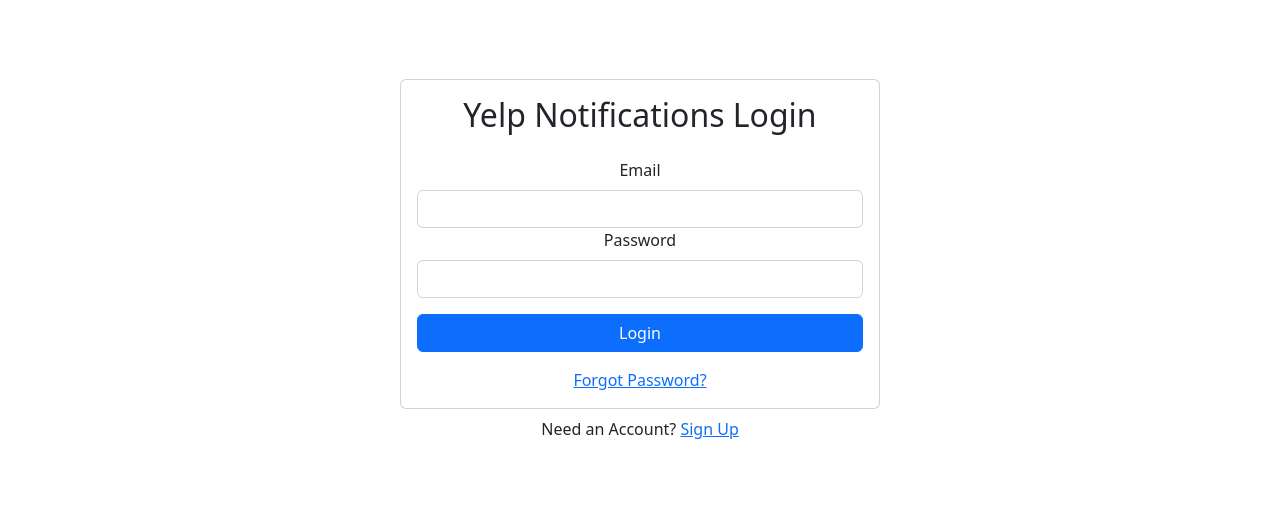
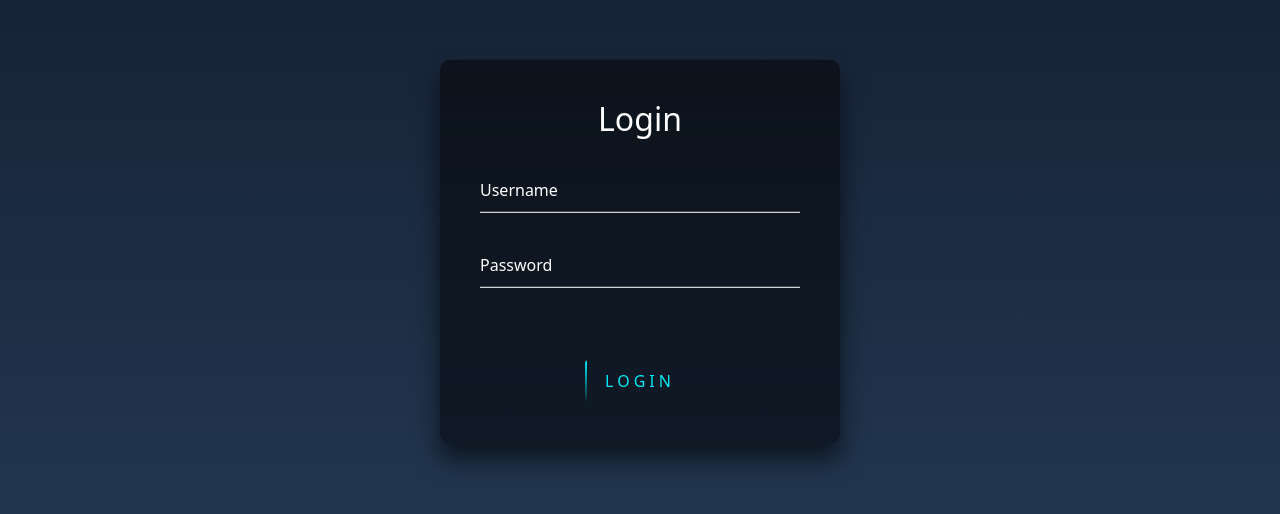
Before and after one commit to erikchan1000/yelp-project, a React (Create React App) app: page /login in a window 1280 px wide. Shown: the part 148-662 px from the top of the page. Built offline with nearby package versions, Linux system fonts and the light colour scheme; no server answers.

Commit message:
Improved Login Page Animation

```diff
--- /dev/null
+++ b/src/components/Login.css
@@ -0,0 +1,167 @@
+html {
+    height: 100%;
+  }
+  body {
+    margin:0;
+    padding:0;
+    font-family: sans-serif;
+    background: linear-gradient(#141e30, #243b55);
+  }
+
+  .login-box {
+    position: absolute;
+    top: 50%;
+    left: 50%;
+    width: 400px;
+    padding: 40px;
+    transform: translate(-50%, -50%);
+    background: rgba(0,0,0,.5);
+    box-sizing: border-box;
+    box-shadow: 0 15px 25px rgba(0,0,0,.6);
+    border-radius: 10px;
+  }
+
+  .login-box h2 {
+    margin: 0 0 30px;
+    padding: 0;
+    color: #fff;
+    text-align: center;
+  }
+
+  .login-box .user-box {
+    position: relative;
+  }
+
+  .login-box .user-box input {
+    width: 100%;
+    padding: 10px 0;
+    font-size: 16px;
+    color: #fff;
+    margin-bottom: 30px;
+    border: none;
+    border-bottom: 1px solid #fff;
+    outline: none;
+    background: transparent;
+  }
+  .login-box .user-box label {
+    position: absolute;
+    top:0;
+    left: 0;
+    padding: 10px 0;
+    font-size: 16px;
+    color: #fff;
+    pointer-events: none;
+    transition: .5s;
+  }
+
+  .login-box .user-box input:focus ~ label,
+  .login-box .user-box input:valid ~ label {
+    top: -20px;
+    left: 0;
+    color: #03e9f4;
+    font-size: 12px;
+  }
+
+  .login-box form button {
+    position: relative;
+    display: inline-block;
+    padding: 10px 20px;
+    color: #03e9f4;
+    font-size: 16px;
+    text-decoration: none;
+    text-transform: uppercase;
+    overflow: hidden;
+    transition: .5s;
+    margin-top: 40px;
+    letter-spacing: 4px
+  }
+
+  .login-box button:hover {
+    background: #03e9f4;
+    color: #fff;
+    border-radius: 5px;
+    box-shadow: 0 0 5px #03e9f4,
+                0 0 25px #03e9f4,
+                0 0 50px #03e9f4,
+                0 0 100px #03e9f4;
+  }
+
+  .login-box button span {
+    position: absolute;
+    display: block;
+  }
+
+  .login-box button span:nth-child(1) {
+    top: 0;
+    left: -100%;
+    width: 100%;
+    height: 2px;
+    background: linear-gradient(90deg, transparent, #03e9f4);
+    animation: btn-anim1 2s linear infinite;
+  }
+
+  @keyframes btn-anim1 {
+    0% {
+      left: -100%;
+    }
+    50%,100% {
+      left: 100%;
+    }
+  }
+
+  .login-box button span:nth-child(2) {
+    top: -100%;
+    right: 0;
+    width: 2px;
+    height: 100%;
+    background: linear-gradient(180deg, transparent, #03e9f4);
+    animation: btn-anim2 2s linear infinite;
+    animation-delay: .25s
+  }
+
+  @keyframes btn-anim2 {
+    0% {
+      top: -100%;
+    }
+    50%,100% {
+      top: 100%;
+    }
+  }
+
+  .login-box button span:nth-child(3) {
+    bottom: 0;
+    right: -100%;
+    width: 100%;
+    height: 2px;
+    background: linear-gradient(270deg, transparent, #03e9f4);
+    animation: btn-anim3 2s linear infinite;
+    animation-delay: .5s
+  }
+
+  @keyframes btn-anim3 {
+    0% {
+      right: -100%;
+    }
+    50%,100% {
+      right: 100%;
+    }
+  }
+
+  .login-box button span:nth-child(4) {
+    bottom: -100%;
+    left: 0;
+    width: 2px;
+    height: 100%;
+    background: linear-gradient(360deg, transparent, #03e9f4);
+    animation: btn-anim4 2s linear infinite;
+    animation-delay: 1.5s
+  }
+
+  @keyframes btn-anim4 {
+    0% {
+      bottom: -100%;
+    }
+    50%,100% {
+      bottom: 100%;
+    }
+  }
--- a/src/components/Login.js
+++ b/src/components/Login.js
@@ -2,6 +2,8 @@
 import {Form, Button, Card, Alert} from 'react-bootstrap'
 import {useAuth} from './Firebase/AuthContext'
 import {Link, useNavigate} from 'react-router-dom'
+import './Login.css'
+
 
 export default function Login() {
     const emailRef = useRef();
@@ -29,10 +31,11 @@
 
   return (
     <>
-        <Card>
+        {/* <Card>
             <Card.Body>
                 <h2 className="text-center mb-4">Yelp Notifications Login</h2>
                 {error && <Alert variant="danger">{error}</Alert>}
+                <div className='login-form'>
                     <Form onSubmit={handleSubmit}>
                         <Form.Group id="email">
                             <Form.Label>Email</Form.Label>
@@ -45,14 +48,36 @@
                         </Form.Group>
                         <Button disabled={loading} className="w-100" type="submit">Login</Button>
                     </Form>
+                </div>
                 <div className='w-100 text-center mt-3'>
                     <Link to='/forgot-password'>Forgot Password?</Link>
                 </div>
             </Card.Body>
-        </Card>
-        <div className="w-100 text-center mt-2">
+        </Card> */}
+
+        <div class="login-box">
+            <h2>Login</h2>
+            <form onSubmit={handleSubmit}>
+                <div class="user-box">
+                <input type="email" ref={emailRef} name="" required/>
+                <label>Username</label>
+                </div>
+                <div class="user-box">
+                <input type="password" ref={passwordRef} name="" required/>
+                <label>Password</label>
+                </div>
+                <button type="submit" class="btn">
+                    <span></span>
+                    <span></span>
+                    <span></span>
+                    <span></span>
+                    Login
+                </button>
+            </form>
+        </div>
+        {/* <div className="w-100 text-center mt-2">
             Need an Account? <Link to="/signup">Sign Up</Link>
-        </div>
+        </div> */}
     </>
   )
 }
--- a/src/components/NavBar.js
+++ b/src/components/NavBar.js
@@ -1,114 +1,7 @@
 import React from 'react'
 
 export default function NavBar() {
-
-    const body = document.body;
-    const bgColorsBody = ["#ffb457", "#ff96bd", "#9999fb", "#ffe797", "#cffff1"];
-    const menu = body.querySelector(".menu");
-    const menuItems = menu.querySelectorAll(".menu__item");
-    const menuBorder = menu.querySelector(".menu__border");
-    let activeItem = menu.querySelector(".active");
-
-    function clickItem(item, index) {
-
-        menu.style.removeProperty("--timeOut");
-
-        if (activeItem == item) return;
-
-        if (activeItem) {
-            activeItem.classList.remove("active");
-        }
-
-
-        item.classList.add("active");
-        body.style.backgroundColor = bgColorsBody[index];
-        activeItem = item;
-        offsetMenuBorder(activeItem, menuBorder);
-
-
-    }
-
-    function offsetMenuBorder(element, menuBorder) {
-
-        const offsetActiveItem = element.getBoundingClientRect();
-        const left = Math.floor(offsetActiveItem.left - menu.offsetLeft - (menuBorder.offsetWidth  - offsetActiveItem.width) / 2) +  "px";
-        menuBorder.style.transform = `translate3d(${left}, 0 , 0)`;
-
-    }
-
-    offsetMenuBorder(activeItem, menuBorder);
-
-    menuItems.forEach((item, index) => {
-
-        item.addEventListener("click", () => clickItem(item, index));
-
-    })
-
-    window.addEventListener("resize", () => {
-        offsetMenuBorder(activeItem, menuBorder);
-        menu.style.setProperty("--timeOut", "none");
-    });
-
-    return (
-        <>
-            <menu class="menu">
-
-            <button class="menu__item active" style="--bgColorItem: #ff8c00;" >
-            <svg class="icon" viewBox="0 0 24 24">
-                <path d="M3.8,6.6h16.4"/>
-                <path d="M20.2,12.1H3.8"/>
-                <path d="M3.8,17.5h16.4"/>
-            </svg>
-            </button>
-
-            <button class="menu__item" style="--bgColorItem: #f54888;">
-            <svg class="icon" viewBox="0 0 24 24">
-                <path  d="M6.7,4.8h10.7c0.3,0,0.6,0.2,0.7,0.5l2.8,7.3c0,0.1,0,0.2,0,0.3v5.6c0,0.4-0.4,0.8-0.8,0.8H3.8
-                C3.4,19.3,3,19,3,18.5v-5.6c0-0.1,0-0.2,0.1-0.3L6,5.3C6.1,5,6.4,4.8,6.7,4.8z"/>
-                <path  d="M3.4,12.9H8l1.6,2.8h4.9l1.5-2.8h4.6"/>
-            </svg>
-            </button>
-
-            <button class="menu__item" style="--bgColorItem: #4343f5;" >
-            <svg class="icon" viewBox="0 0 24 24">
-            <path  d="M3.4,11.9l8.8,4.4l8.4-4.4"/>
-            <path  d="M3.4,16.2l8.8,4.5l8.4-4.5"/>
-            <path  d="M3.7,7.8l8.6-4.5l8,4.5l-8,4.3L3.7,7.8z"/>
-            </svg>
-            </button>
-
-            <button class="menu__item" style="--bgColorItem: #e0b115;" >
-            <svg class="icon" viewBox="0 0 24 24" >
-                <path  d="M5.1,3.9h13.9c0.6,0,1.2,0.5,1.2,1.2v13.9c0,0.6-0.5,1.2-1.2,1.2H5.1c-0.6,0-1.2-0.5-1.2-1.2V5.1
-                C3.9,4.4,4.4,3.9,5.1,3.9z"/>
-                <path  d="M4.2,9.3h15.6"/>
-                <path  d="M9.1,9.5v10.3"/>
-                </svg>
-            </button>
-
-            <button class="menu__item" style="--bgColorItem:#65ddb7;">
-            <svg class="icon" viewBox="0 0 24 24" >
-                <path  d="M5.1,3.9h13.9c0.6,0,1.2,0.5,1.2,1.2v13.9c0,0.6-0.5,1.2-1.2,1.2H5.1c-0.6,0-1.2-0.5-1.2-1.2V5.1
-                C3.9,4.4,4.4,3.9,5.1,3.9z"/>
-                <path  d="M5.5,20l9.9-9.9l4.7,4.7"/>
-                <path  d="M10.4,8.8c0,0.9-0.7,1.6-1.6,1.6c-0.9,0-1.6-0.7-1.6-1.6C7.3,8,8,7.3,8.9,7.3C9.7,7.3,10.4,8,10.4,8.8z"/>
-            </svg>
-            </button>
-
-            <div class="menu__border"></div>
-
-        </menu>
-
-        <div class="svg-container">
-            <svg viewBox="0 0 202.9 45.5" >
-            <clipPath id="menu" clipPathUnits="objectBoundingBox" transform="scale(0.0049285362247413 0.021978021978022)">
-                <path  d="M6.7,45.5c5.7,0.1,14.1-0.4,23.3-4c5.7-2.3,9.9-5,18.1-10.5c10.7-7.1,11.8-9.2,20.6-14.3c5-2.9,9.2-5.2,15.2-7
-                c7.1-2.1,13.3-2.3,17.6-2.1c4.2-0.2,10.5,0.1,17.6,2.1c6.1,1.8,10.2,4.1,15.2,7c8.8,5,9.9,7.1,20.6,14.3c8.3,5.5,12.4,8.2,18.1,10.5
-                c9.2,3.6,17.6,4.2,23.3,4H6.7z"/>
-            </clipPath>
-            </svg>
-        </div>
-
-        </>
-    )
+  return (
+    <div>NavBar</div>
+  )
 }
--- a/src/index.js
+++ b/src/index.js
@@ -4,6 +4,7 @@
 import App from './App';
 
 const root = ReactDOM.createRoot(document.getElementById('root'));
+
 root.render(
   <React.StrictMode>
     <App />
```
Lines whose indentation alone changed are shown as unchanged.
